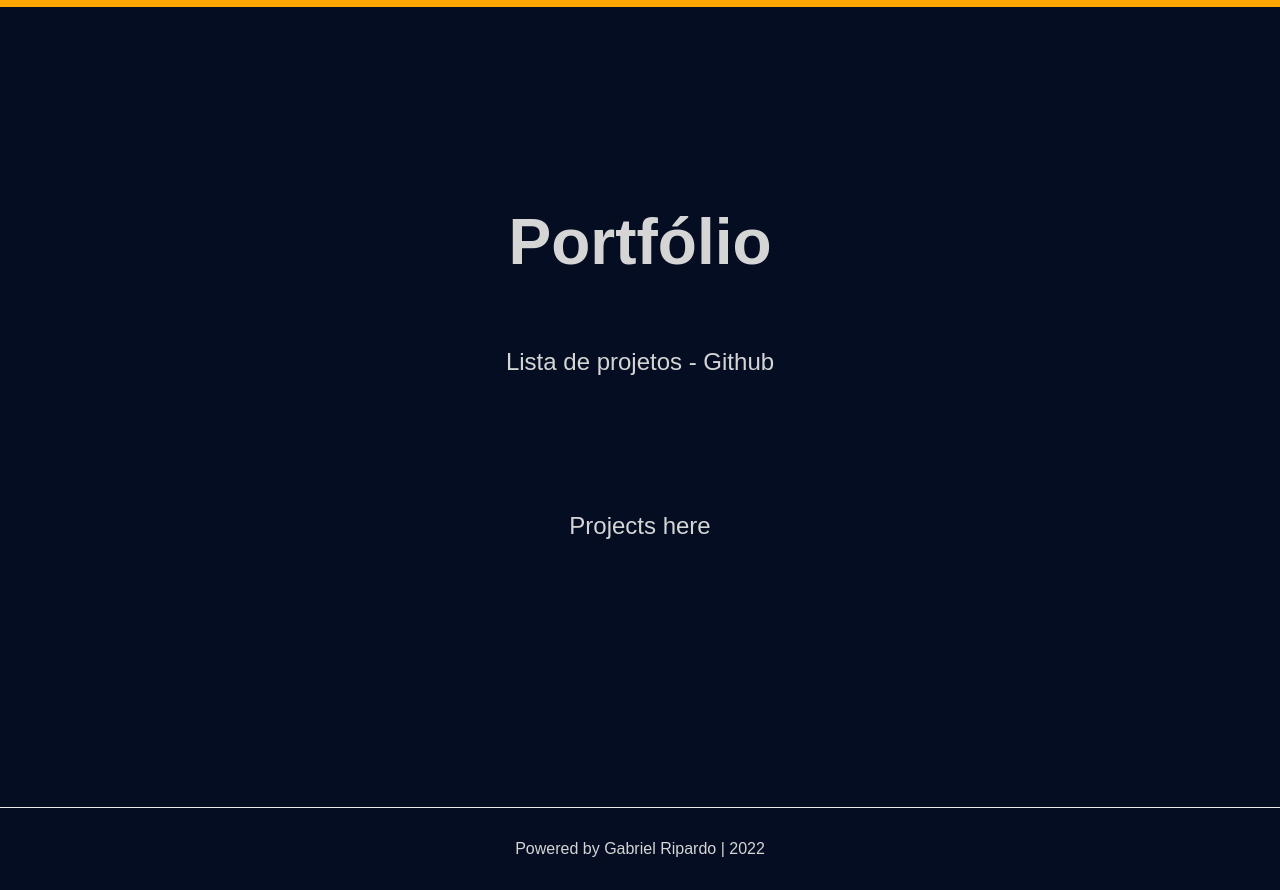
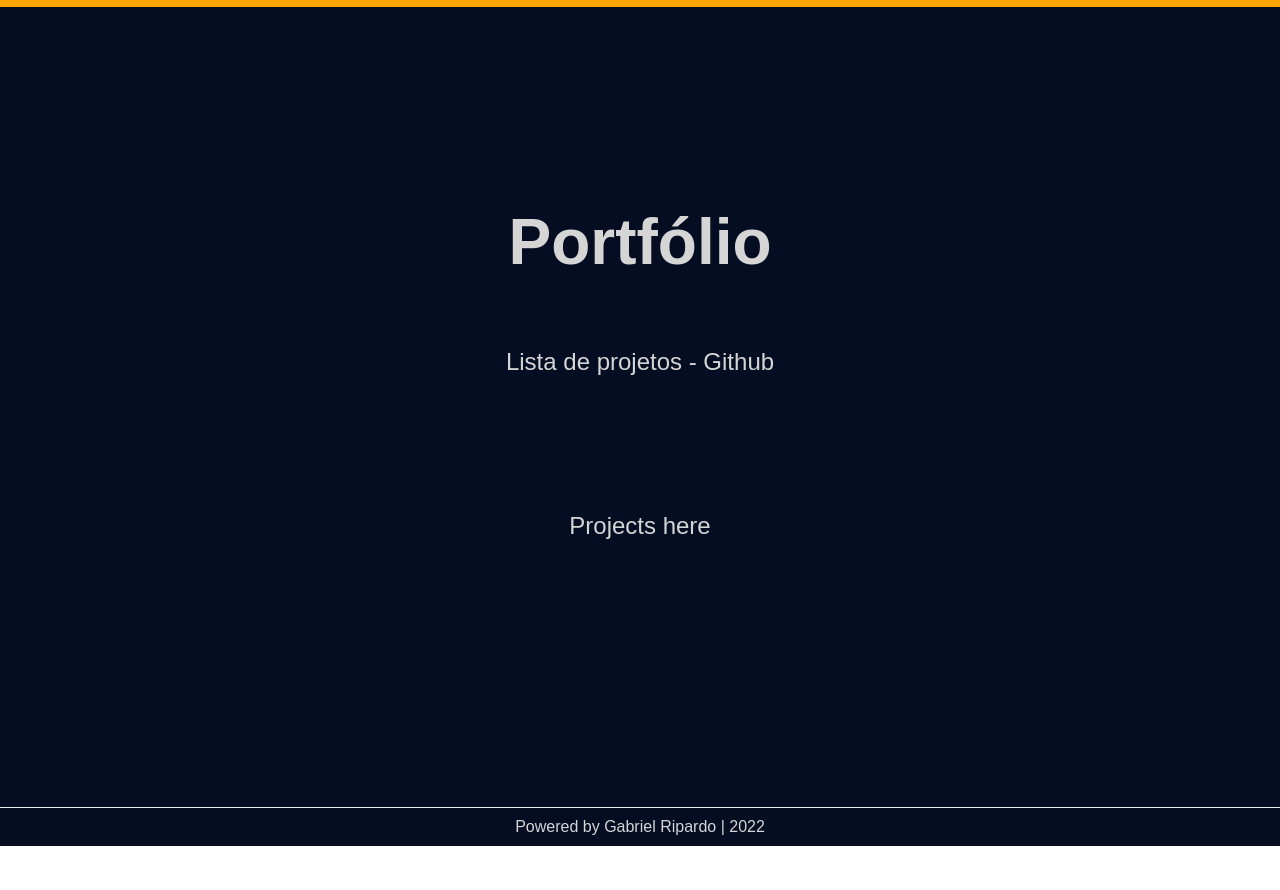
Before and after one commit to gabrielripardo/gabrielripardo.github.io, a Next.js app: page / in a window 1280 px wide. After the commit the page ends 846 px from the top, so only its background shows below. Built offline with nearby package versions, Linux system fonts and the light colour scheme.

Commit message:
footer smaller padding

```diff
--- a/package.json
+++ b/package.json
@@ -4,7 +4,7 @@
   "private": true,
   "scripts": {
     "dev": "next dev",
-    "build": "next build && next export -o build",
+    "build": "next build",
     "start": "next start",
     "lint": "next lint"
   },
--- a/styles/Home.module.css
+++ b/styles/Home.module.css
@@ -19,7 +19,7 @@
 .footer {
   display: flex;
   flex: 1;
-  padding: 2rem 0;
+  padding: 10px 0;
   border-top: 1px solid #eaeaea;
   justify-content: center;
   align-items: center;
```
Also changed, not shown: 1 other file (tests, documents, lock files or other folders).
